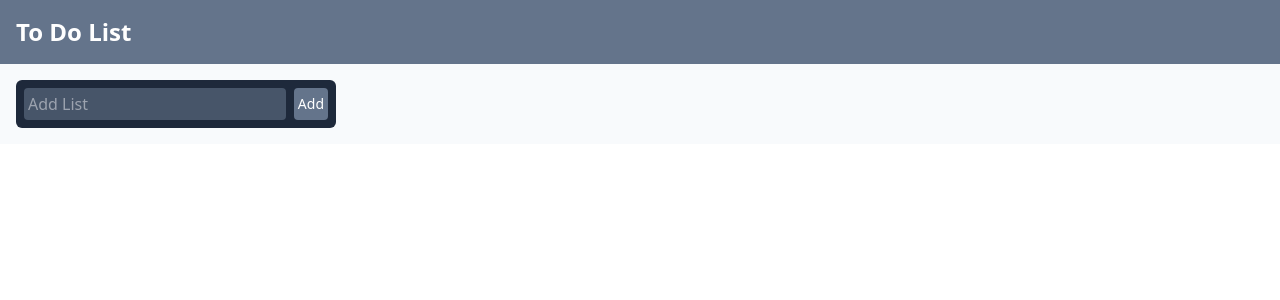
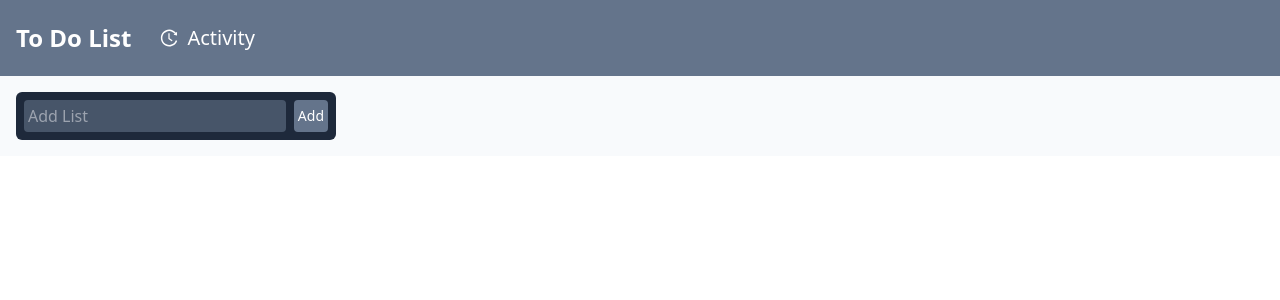
Before and after one commit to derynm/to-do-list, a React (Vite) app: page / in a window 1280 px wide. Shown: the top 300 px of the page. Built offline with nearby package versions, Linux system fonts and the light colour scheme.

Commit message:
feat: add link at navbar

```diff
--- a/src/Activity.tsx
+++ b/src/Activity.tsx
@@ -4,7 +4,7 @@ import { useActivity } from './hooks/useActivity'
 export function Activity() {
   const { dataActivity } = useActivity()
   return (
-    <div className="mx-auto mt-5 w-full max-w-3xl space-y-4">
+    <div className="mx-auto mt-5 flex w-full max-w-3xl flex-col-reverse gap-4">
       {dataActivity.map((activity) => (
         <CardActivity key={activity.id} {...activity} />
       ))}
--- a/src/components/CardActivity.tsx
+++ b/src/components/CardActivity.tsx
@@ -4,12 +4,12 @@ export function CardActivity(activity: Activity) {
   return (
     <div className="flex w-full justify-between rounded-lg bg-slate-400 p-4">
       <p>
-        <span className="font-semibold"> {activity.action} </span>
-        <span className="text-blue-700"> {activity.task} </span>
+        <span className="font-semibold capitalize"> {activity.action} </span>
+        <span className="font-bold text-blue-700"> {activity.task} </span>
         from
-        <span className="font-semibold"> {activity.from} </span>
+        <span className="font-semibold capitalize"> {activity.from} </span>
         to
-        <span className="font-semibold"> {activity.to} </span>
+        <span className="font-semibold capitalize"> {activity.to} </span>
       </p>
       <p className="text-sm">{activity.time}</p>
     </div>
--- a/src/components/NavBar.tsx
+++ b/src/components/NavBar.tsx
@@ -1,7 +1,17 @@
+import { AiOutlineHistory } from 'react-icons/ai'
+
 export function NavBar() {
   return (
-    <nav className="bg-slate-500 p-4 text-white">
-      <p className="text-2xl font-semibold">To Do List</p>
+    <nav className="flex items-center gap-5 bg-slate-500 p-4 text-white">
+      <a href="/" className="text-2xl font-semibold">
+        To Do List
+      </a>
+      <a
+        href="/activity"
+        className="flex items-center gap-2 rounded-lg p-2 text-xl hover:bg-slate-800">
+        <AiOutlineHistory />
+        Activity
+      </a>
     </nav>
   )
 }
```
